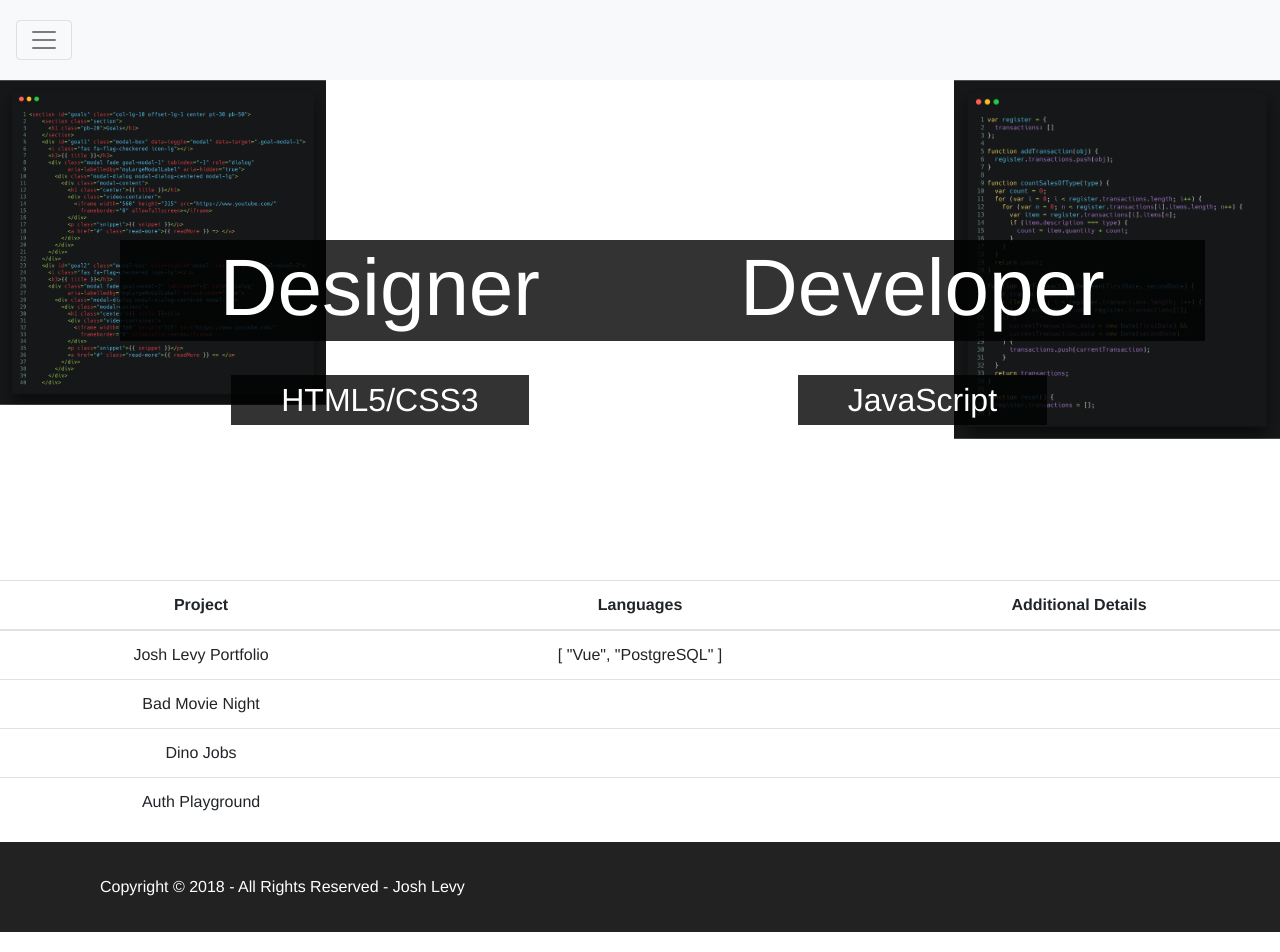
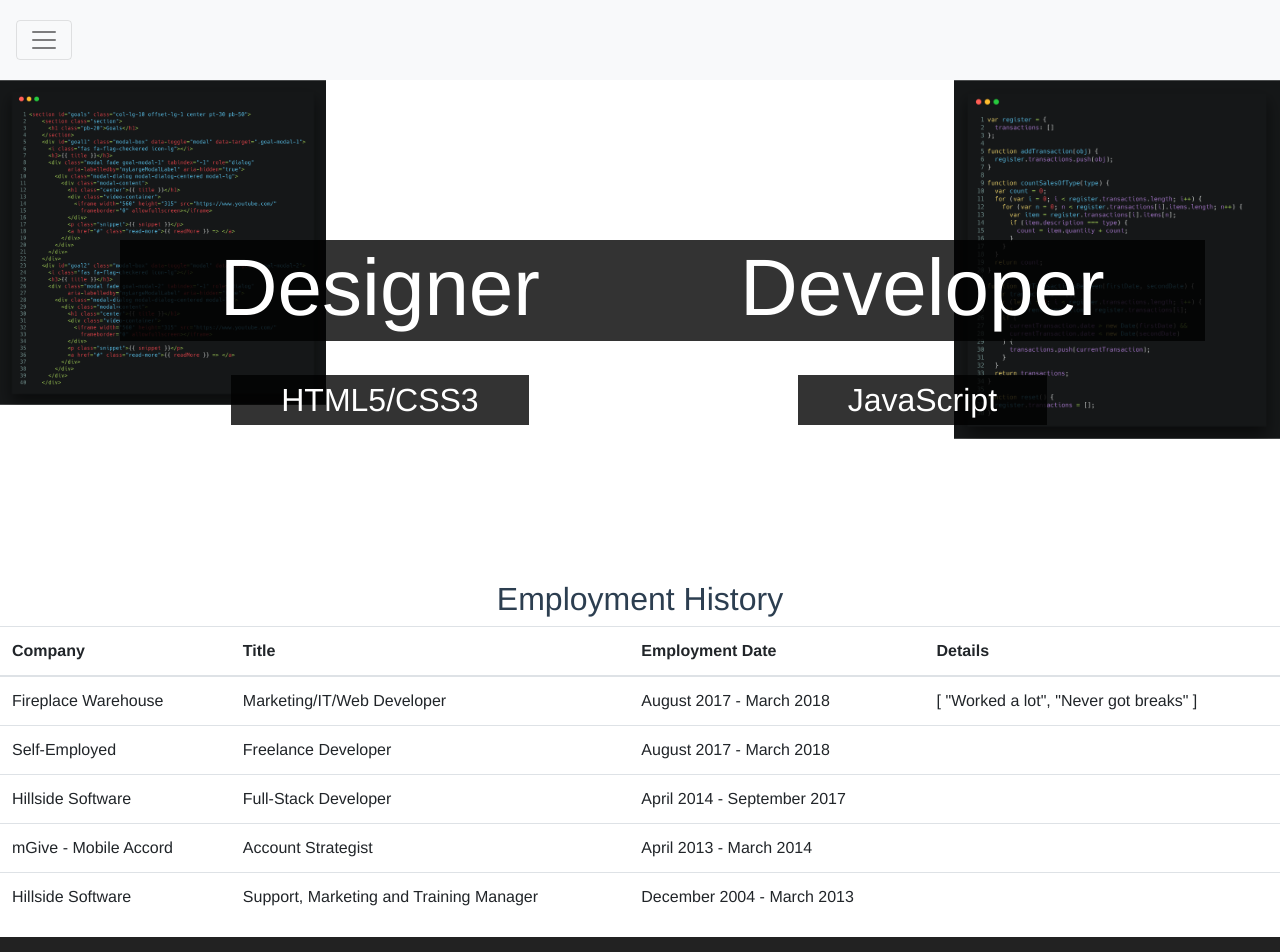
Before and after one commit to JoshAaronLevy/joshlevy, a Vue app: page /#/ in a window 1280 px wide. Shown: the top 952 px of the page. Built offline with nearby package versions, Linux system fonts and the light colour scheme.

Commit message:
Started Employment History table. Need to beef it up.

```diff
--- a/src/App.vue
+++ b/src/App.vue
@@ -13,7 +13,7 @@
   font-family: "Avenir", Helvetica, Arial, sans-serif;
   -webkit-font-smoothing: antialiased;
   -moz-osx-font-smoothing: grayscale;
-  text-align: center;
+  text-align: left;
   color: #2c3e50;
 }
 </style>
--- /dev/null
+++ b/src/components/EmploymentHistory.vue
@@ -0,0 +1,69 @@
+<template>
+  <b-table :items="items" :fields="fields" class="section-body">
+    <template slot="details" slot-scope="row">
+      <!-- we use @click.stop here to prevent emitting of a 'row-clicked' event  -->
+      <b-button size="sm" @click.stop="row.toggleDetails" class="mr-2 btn-success">
+       {{ row.detailsShowing ? 'Hide' : 'View'}} Details
+      </b-button>
+      <!-- In some circumstances you may need to use @click.native.stop instead -->
+      <!-- As `row.showDetails` is one-way, we call the toggleDetails function on @change -->
+    </template>
+    <template slot="row-details" slot-scope="row">
+      <b-card>
+        <b-row class="mb-2">
+          <!-- <b-col sm="3" class="text-sm-right"><b>Built With:</b></b-col> -->
+          <b-col>{{ row.item.details }}</b-col>
+        </b-row>
+        <!-- <b-row class="mb-2">
+          <b-col sm="3" class="text-sm-right"><b>Is Active:</b></b-col>
+          <b-col>{{ row.item.isActive }}</b-col>
+        </b-row> -->
+      </b-card>
+    </template>
+  </b-table>
+</template>
+
+<script>
+export default {
+  name: "EmploymentHistory",
+  data() {
+    return {
+      fields: ["company", "title", "employment_date", "details"],
+      items: [
+        {
+          company: "Fireplace Warehouse",
+          title: "Marketing/IT/Web Developer",
+          employment_date: "August 2017 - March 2018",
+          details: ["Worked a lot", "Never got breaks"]
+        },
+        {
+          company: "Self-Employed",
+          title: "Freelance Developer",
+          employment_date: "August 2017 - March 2018"
+        },
+        {
+          company: "Hillside Software",
+          title: "Full-Stack Developer",
+          employment_date: "April 2014 - September 2017"
+        },
+        {
+          company: "mGive - Mobile Accord",
+          title: "Account Strategist",
+          employment_date: "April 2013 - March 2014"
+        },
+        {
+          company: "Hillside Software",
+          title: "Support, Marketing and Training Manager",
+          employment_date: "December 2004 - March 2013"
+        }
+      ]
+    };
+  }
+};
+</script>
+
+<style scoped>
+.section-body {
+  padding: 50px;
+}
+</style>
--- a/src/views/Home.vue
+++ b/src/views/Home.vue
@@ -2,7 +2,15 @@
   <div class="home">
     <Header/>
     <Hero/>
-    <Projects/>
+    <!-- <h2>Projects</h2>
+    <Projects/> -->
+    <!-- <h2>Skills</h2>
+    <h3>Technical Skills</h3>
+    <h3>Soft Skills</h3> -->
+    <h2 class="section-heading">Employment History</h2>
+    <EmploymentHistory/>
+    <!-- <h2>Education</h2> -->
+    <!-- <h2>Volunteer Work</h2> -->
     <Footer />
   </div>
 </template>
@@ -13,6 +21,7 @@
 import Header from "@/components/Header.vue";
 import Hero from "@/components/Hero.vue";
 import Projects from "@/components/Projects.vue";
+import EmploymentHistory from "@/components/EmploymentHistory.vue";
 import Footer from "@/components/Footer.vue";
 
 export default {
@@ -21,7 +30,14 @@ export default {
     Header,
     Hero,
     Projects,
+    EmploymentHistory,
     Footer
   }
 };
 </script>
+
+<style scoped>
+.section-heading {
+  text-align: center;
+}
+</style>
```
Also changed, not shown: src/components/WorkHistory.vue (deleted, +0 -58 lines).
